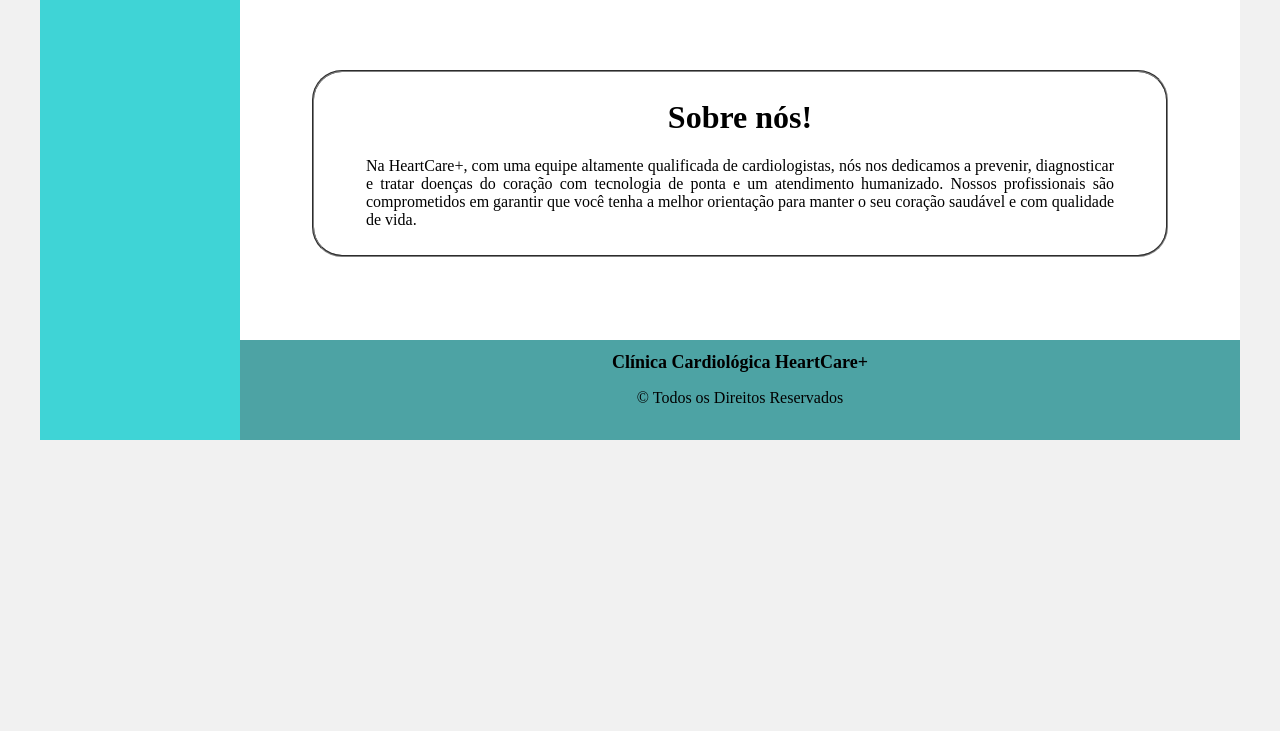
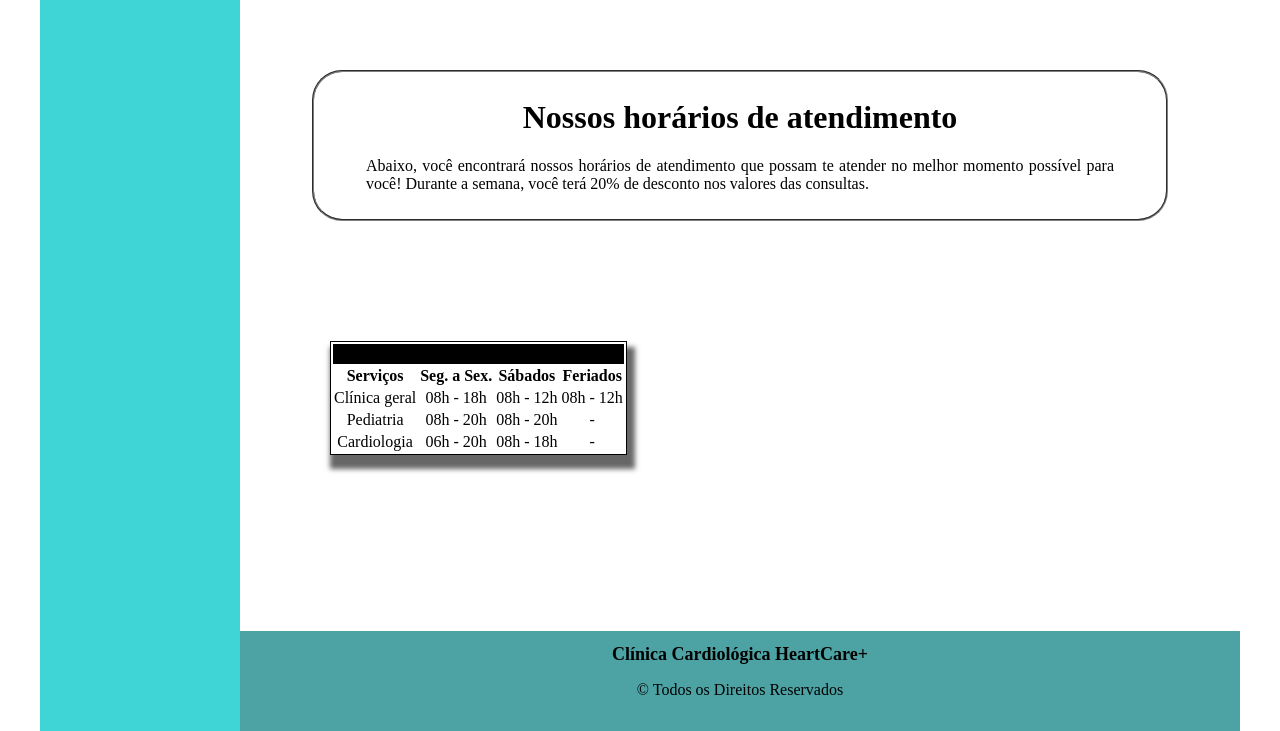
Before and after one commit to rodrigo-lvc/project-html-modulo-2, a plain HTML site: page horarios.html in a window 1280 px wide. Shown: the part 800-1531 px from the top of the page. Before the commit the page ends 1240 px from the top, so only its background shows below. Drawn offline with Linux system fonts and the light colour scheme.

Commit message:
commited

```diff
--- a/base.css
+++ b/base.css
@@ -2,7 +2,7 @@ html, body {
     margin: 0;
 }
 body {
-    background-color: #f1f1f1;
+    background-color: white;
     display: flex;
     justify-content: center;
 }
@@ -51,3 +51,13 @@ fieldset {
     border-radius: 30px;
     border-color: grey;
 }
+
+table {
+    box-shadow: 4px 10px 5px 4px rgba(0,0,0,0.6);
+    border: solid 1px;
+}
+
+table tbody tr:hover td {
+    background-color: rgba(0,0,0,0.3);
+    cursor: pointer;
+}
--- a/horarios.html
+++ b/horarios.html
@@ -14,7 +14,7 @@
         </div>
         <div class="menu">
             <fieldset>
-                <p><a href="#">Página Principal</a></p><hr>
+                <p><a href="index.html">Página Principal</a></p><hr>
                 <p><a href="about.html">Sobre a Clínica</a></p><hr>
                 <p><a href="horarios.html">Horário de Atendimento</a></p><hr>
                 <p><a href="contact.html">Contato</a></p><hr>
@@ -23,7 +23,7 @@
 
         <div class="main">
             <div class="header">
-                <img src="img/medico-consulta.jpg" alt="Família Saudável" width="1000px">
+                <img src="img/consulta-medico.jpeg" alt="Família Saudável" width="1000px">
             </div>
 
             <div class="content">
@@ -31,14 +31,49 @@
                     <fieldset>
                         <p>
                             <h1 style="text-align: center;">
-                            Sobre nós!
+                            Nossos horários de atendimento
                             </h1>
                         </p>
                         <blockquote style="text-align:justify;">
-                            Na HeartCare+, com uma equipe altamente qualificada de cardiologistas, nós nos dedicamos a prevenir, diagnosticar e tratar doenças do coração com tecnologia de ponta e um atendimento humanizado.
-                            Nossos profissionais são comprometidos em garantir que você tenha a melhor orientação para manter o seu coração saudável e com qualidade de vida.
+                            Abaixo, você encontrará nossos horários de atendimento que possam te atender no melhor momento possível para você! Durante a semana, você terá 20% de desconto nos valores das consultas.
                         </blockquote>
                     </fieldset>
+                </div>
+
+                <div class="content">
+                    <div style="margin: 50px;">
+                        <table style="text-align: center;">
+                            <tr style="background-color: black;">
+                                <th colspan="4">Horário de Atendimento</th>
+                            </tr>
+                            <tr>
+                                <th>Serviços</th>
+                                <th>Seg. a Sex.</th>
+                                <th>Sábados</th>
+                                <th>Feriados</th>
+                            </tr>
+                            <tr>
+                                <td>Clínica geral</td>
+                                <td>08h - 18h</td>
+                                <td>08h - 12h</td>
+                                <td>08h - 12h</td>
+                            </tr>
+                            <tr>
+                                <td>Pediatria</td>
+                                <td>08h - 20h</td>
+                                <td>08h - 20h</td>
+                                <td>-</td>
+                            </tr>
+                            <tr>
+                                <td>Cardiologia</td>
+                                <td>06h - 20h</td>
+                                <td>08h - 18h</td>
+                                <td>-</td>
+                            </tr>
+
+                        </table>
+                    </div>
+
                 </div>
 
             </div>
```
Also changed, not shown: about.html (+2 -2 lines), contact.html (+21 -6 lines), index.html (+1 -1 lines), img/consulta-medico.jpeg (added), img/hospital.png (added).
